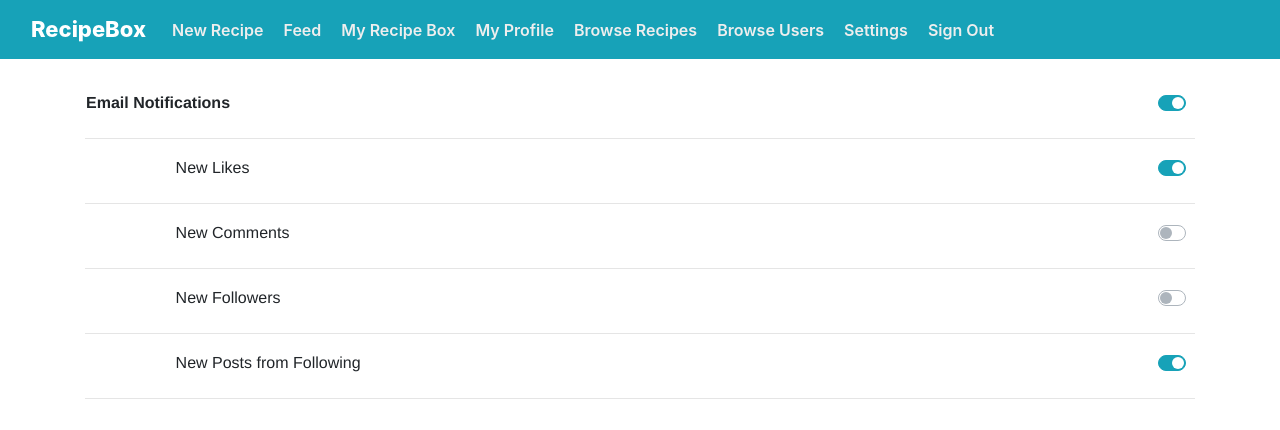
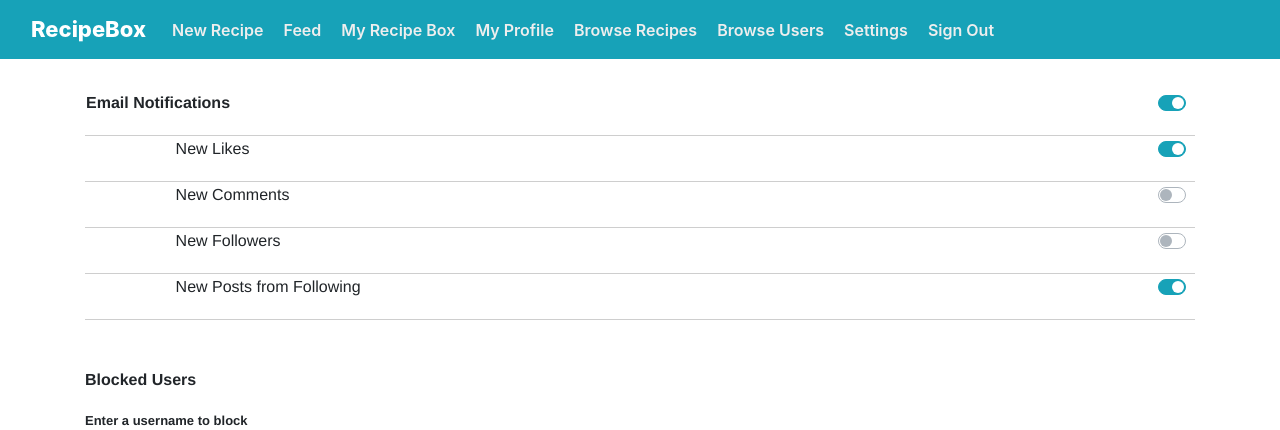
Before and after one commit to amn493/RecipeBox, a React (Create React App) app in the folder front-end/: page /settings in a window 1280 px wide. Shown: the top 430 px of the page. Built offline with nearby package versions, Linux system fonts and the light colour scheme; no server answers.

Commit message:
Minor fixes + inclusion of most recent css fixes

```diff
--- a/front-end/src/AppSettings.css
+++ b/front-end/src/AppSettings.css
@@ -51,6 +51,37 @@
     max-height:100;
 }
 
+.blockedTagsDisplay{
+    border: 1px solid grey;
+    padding: 10px;
+}
+
+.backToSettings{
+    transform: translatey(-75%);
+}
+.blockedUsersTitle{
+    text-align: center;
+    transform: translatey(-75%);
+}
+.blockedUsersPTag{
+    font-weight: 900;
+    font-size: 30px;
+    font-family: sans-serif;
+}
+
+.borderedtr {
+    border-bottom: 1px solid #cecece;
+    padding-top: 1%;
+    display: block;
+}
+
+.borderedtd {
+    display: block;
+}
+
+.settingsInstructionText {
+    font-size: 13px;
+}
 
 .custom-control-input:checked ~
 .custom-control-label::before {
@@ -68,20 +99,3 @@
     background-color: white;
     opacity: 60%;
 }
-
-.backToSettings{
-    transform: translatey(-75%);
-}
-.blockedUsersTitle{
-    text-align: center;
-    transform: translatey(-75%);
-}
-.blockedUsersPTag{
-    font-weight: 900;
-    font-size: 30px;
-    font-family: sans-serif;
-}
-
-.settingsInstructionText {
-    font-size: 13px;
-}
--- a/front-end/src/AppSettings.js
+++ b/front-end/src/AppSettings.js
@@ -5,15 +5,14 @@ import TagButton from './TagButton'
 import Button from 'react-bootstrap/Button'
 import SmallUserPreview from './SmallUserPreview'
 
-
 import './AppSettings.css'
 
 //expects:
 //current user and signedIn state variable
 const AppSettings = (props) => {
 
-
-
+        const [blockedUsersOnRender] = useState(props.user.blockedUsers)
+        const [blockedUsersSample] = useState([1,2,3,4,5,6,7,8,9,10,11,12,13,14,15,16,17,18,19,20])
         const [loadedUsers, setLoadedUsers] = useState(false)
         const [blockedUsers, setBlockedUsers] = useState([]) //user info for each user currently blocked
         const [usersToBlock, setUsersToBlock] = useState([]) //user info for currently blockable users
@@ -28,15 +27,17 @@ const AppSettings = (props) => {
                 let index = blockedUsers.indexOf(props)
                 setBlockedUsers(blockedUsers.slice(0,index).concat(blockedUsers.slice(index+1,blockedUsers.length)))
                 setUsersToBlock(usersToBlock.includes(props) ? usersToBlock : usersToBlock.concat(props))
+
             }
         }
 
-        //retrieve blocked/blockable users
+        //retrieve blocked users using GET handler
         useEffect(() => {
-            axios('https://my.api.mockaroo.com/user.json?key=f6a27260')
+            axios(`http://localhost:4000/usersbyid?ids=${blockedUsersSample.reduce((acc, distinctId) => acc + `&ids=${distinctId}`)}`)
             .then((response) => {
-                setBlockedUsers((response.data).slice(1,1+props.user.blockedUsers.length)) //TODO: replace with actual blocked users list
-                setUsersToBlock((response.data).slice(1,20))
+                console.log(response.data)
+                setBlockedUsers(response.data.filter((user) => (blockedUsersOnRender.includes(user.id))))
+                setUsersToBlock(response.data.filter((user) => (!blockedUsers.includes(user))))
                 setLoadedUsers(true)
             })
             .catch((err) => {
@@ -101,7 +102,8 @@ const AppSettings = (props) => {
                 setUsersToBlock((backupData).slice(props.user.blockedUsers.length,backupData.length))
                 setLoadedUsers(true)
             })
-        },[props.user.username])
+            // eslint-disable-next-line react-hooks/exhaustive-deps
+        },[])
 
     // request all tags that current user has the opportunity to block
     const [tagsToBlock, setTagsToBlock] = useState([])
@@ -190,7 +192,7 @@ const AppSettings = (props) => {
                 {/* Email Notifications toggle switch*/}
 				<div className="emailNotifSettings">
 				<table className="notifTable">
-
+                    <tbody>
                         <tr className='emailSwitch' id={1}>
                             <td>
                                 <div className="emailNotifLabel"><b>Email Notifications</b></div>
@@ -200,20 +202,26 @@ const AppSettings = (props) => {
                                     <div className='custom-control custom-switch'id={1}>
                                         <input
                                             type='checkbox'
-                                        name='email'
                                             className='custom-control-input'
                                             id='customSwitches1'
                                             checked={emailNotifs}
                                             onClick={() => setEmailNotifs(!emailNotifs)}
+                                            onChange={e => {}}
                                         />
                                         <label className="custom-control-label" id={1} htmlFor='customSwitches1'/>
                                     </div>
                                 </div>
                             </td>
-                    </tr><hr/>
 
+                        </tr>
+
+                        {/* simulating <hr> (horitzontal rule) for style*/}
+                        <tr className="borderedtr">
+                            <td className="borderedtd"></td>
+                        </tr>
+
+                         {/* New Likes toggle switch*/}
                         <tr className='notifsSwitchSubEmails'>
-                            {/* New Likes toggle switch*/}
                             <td>
                                 <div className="emailNotifLabel">New Likes</div>
                             </td>
@@ -222,12 +230,12 @@ const AppSettings = (props) => {
                                     <div className='custom-control custom-switch' id={2}>
                                         <input
                                             type='checkbox'
-                                                name='likes'
                                             className='custom-control-input'
                                             id='customSwitches2'
                                             checked={likesNotifs}
                                             disabled={!emailNotifs}
                                             onClick={() => setLikesNotifs(!likesNotifs)}
+                                            onChange={e => {}}
                                         />
 
                                             <label className='custom-control-label' id={2} htmlFor='customSwitches2'/>
@@ -236,7 +244,11 @@ const AppSettings = (props) => {
                                 </div>
                             </td>
                         </tr>
-                        <hr/>
+
+                        {/* simulating <hr> (horitzontal rule) for style*/}
+                        <tr className="borderedtr">
+                            <td className="borderedtd"></td>
+                        </tr>
 
                         {/* New Comments toggle switch*/}
                         <tr className='notifsSwitchSubEmails'id={3}>
@@ -248,18 +260,23 @@ const AppSettings = (props) => {
                             <div className='custom-control custom-switch' id={3}>
                                 <input
                                     type='checkbox'
-                                name='comments'
                                     className='custom-control-input'
                                     id='customSwitches3'
                                     checked={commentsNotifs}
                                     disabled={!emailNotifs}
                                     onClick={() => setCommentsNotifs(!commentsNotifs)}
+                                    onChange={e => {}}
                                 />
                                 <label className='custom-control-label' id={3} htmlFor='customSwitches3'/>
                                 </div>
                             </div>
                             </td>
-                    </tr><hr/>
+                        </tr>
+
+                        {/* simulating <hr> (horitzontal rule) for style*/}
+                        <tr className="borderedtr">
+                            <td className="borderedtd"></td>
+                        </tr>
 
                         {/* New Followers toggle switch*/}
                         <tr className='notifsSwitchSubEmails'id={4}>
@@ -271,18 +288,23 @@ const AppSettings = (props) => {
                             <div className='custom-control custom-switch' id={4}>
                                 <input
                                     type='checkbox'
-                                name='followers'
                                     className='custom-control-input'
                                     id='customSwitches4'
                                     checked={followersNotifs}
                                     disabled={!emailNotifs}
                                     onClick={() => setFollowersNotifs(!followersNotifs)}
+                                    onChange={e => {}}
                                 />
                                 <label className='custom-control-label' id={4} htmlFor='customSwitches4' />
                                 </div>
                             </div>
                             </td>
-                    </tr><hr/>
+                        </tr>
+
+                        {/* simulating <hr> (horitzontal rule) for style*/}
+                        <tr className="borderedtr">
+                            <td className="borderedtd"></td>
+                        </tr>
 
                         {/* New Posts toggle switch*/}
                         <tr className='notifsSwitchSubEmails'id={5}>
@@ -294,18 +316,24 @@ const AppSettings = (props) => {
                             <div className='custom-control custom-switch' id={5}>
                                 <input
                                     type='checkbox'
-                                name='posts'
                                     className='custom-control-input'
                                     id='customSwitches5'
                                     checked={postsNotifs}
                                     disabled={!emailNotifs}
-                                onClick={() => setPostsNotifs(!postsNotifs)}
+                                    onChange={e => {}}
                                 />
                                 <label className='custom-control-label' id={5} htmlFor='customSwitches5'/>
                                 </div>
                             </div>
                             </td>
-                    </tr><hr/>
+                        </tr>
+
+                        {/* simulating <hr> (horitzontal rule) for style*/}
+                        <tr className="borderedtr">
+                            <td className="borderedtd"></td>
+                        </tr>
+
+                    </tbody>
                 </table>
                 </div>
                 <br/><br/>
```
Lines whose indentation alone changed are shown as unchanged.
